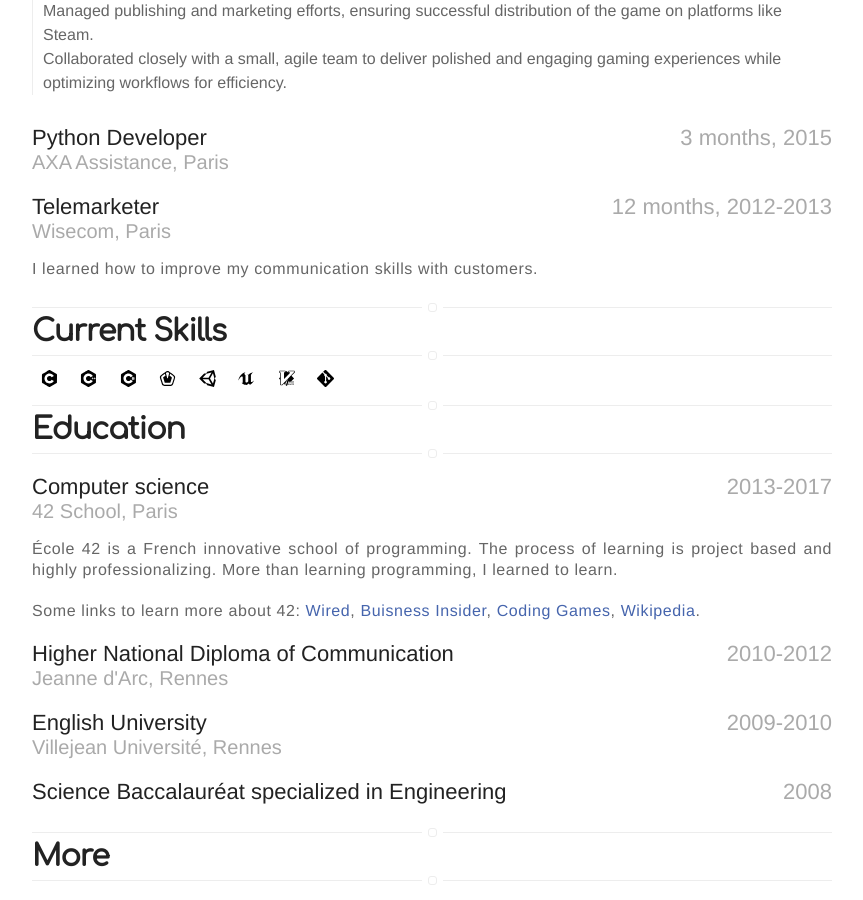
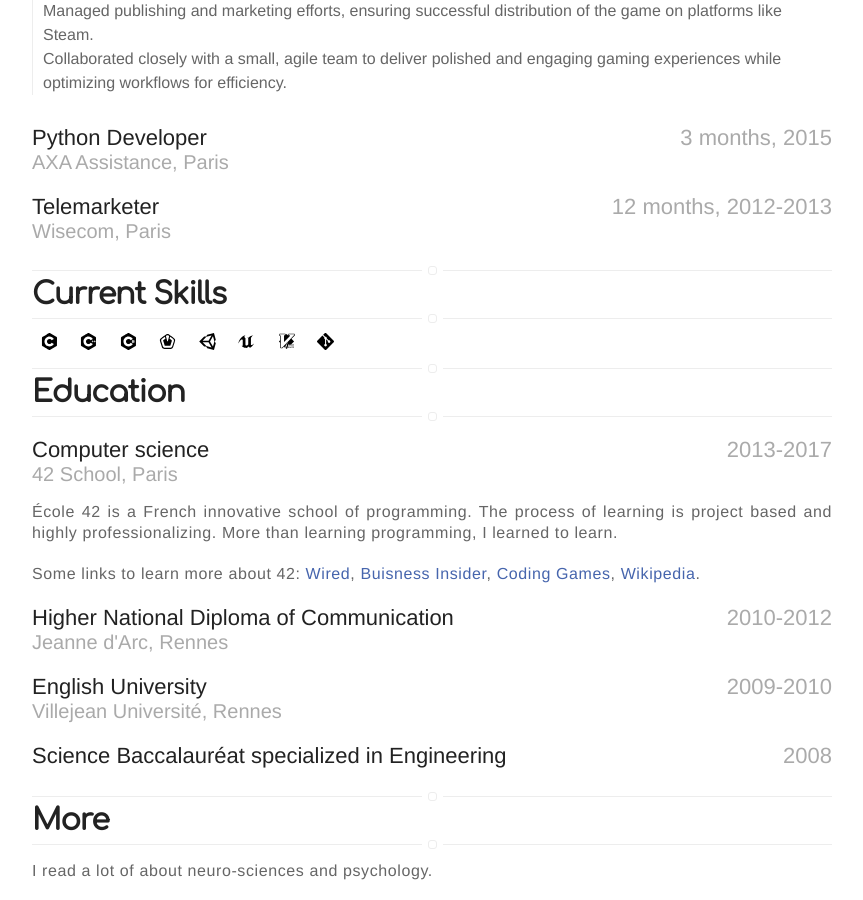
Before and after one commit to fcvalise/fcvalise.github.io, a Jekyll site: the page built from resume.html, in a window 1280 px wide and 900 px high, scrolled down 1673 px. Shown: the whole window, without its empty margins (208-1071 px from the left). Built offline with Jekyll 4.4.1, drawn with Linux system fonts in a browser that asks for light colours; nearby versions of some CDN libraries.

Commit message:
Simplified wisecom

```diff
--- a/_includes/resume.html
+++ b/_includes/resume.html
@@ -127,7 +127,6 @@
             <h2 class="title">Telemarketer</h2>
             <h2 class="date">12 months, 2012-2013</h2>
             <h3>Wisecom, Paris</h3>
-            <p>I learned how to improve my communication skills with customers.</p>
         </div>
 
         {% include hr-custom.html %}
```
